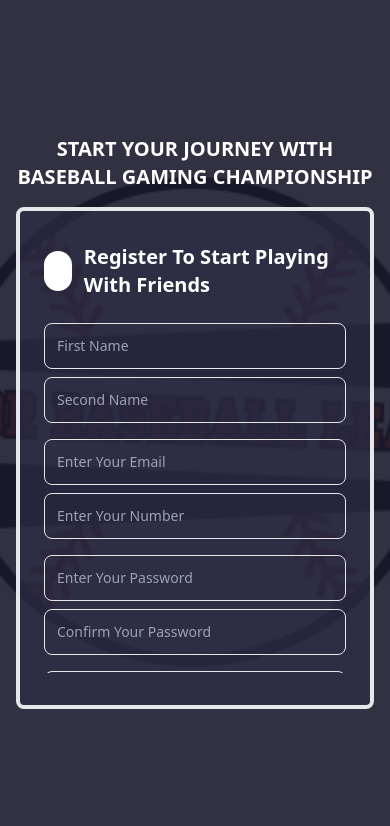
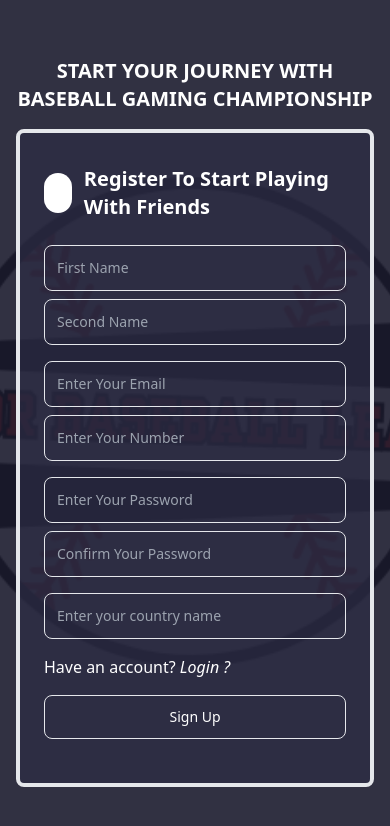
Before and after one commit to DanXtech/MBL-UI, a React (Vite) app: page /register in a window 390 px wide. Shown: the top 826 px of the page. Built offline with nearby package versions, Linux system fonts and the light colour scheme; no server answers; a web font is replaced by a local one.

Commit message:
Update Signup.jsx

```diff
--- a/src/Pages/auth/Signup.jsx
+++ b/src/Pages/auth/Signup.jsx
@@ -1,7 +1,6 @@
 import AuthImage from "../../assets/Red-and-Black-Monogram-Sports-Baseball-Club-Logo.png";
 import Button from "../../components/Button";
 import { Link, useNavigate } from "react-router-dom";
-
 import { useAuth } from "../../context/authContext";
 import { useEffect } from "react";
 
@@ -31,13 +30,13 @@ const Signup = () => {
                 backgroundPosition: "center",
                 backgroundRepeat: "no-repeat",
             }}
-            className="h-screen w-full bg-black relative"
+            className="min-h-screen w-full bg-black relative"
         >
             {/* Overlay for deep black effect */}
             <div className="absolute inset-0 bg-[#1B1B2E] bg-opacity-90"></div>
 
             {/* Content */}
-            <div className="relative z-10 h-full flex flex-col justify-center items-center p-4 lg:p-10 text-white">
+            <div className="relative z-10 min-h-screen flex flex-col justify-center items-center px-4 lg:px-10 text-white">
                 <h2 className="text-xl mb-4 text-center lg:text-3xl lg:mb-8 font-black uppercase">
                     Start your journey with baseball gaming championship
                 </h2>
@@ -53,7 +52,7 @@ const Signup = () => {
                         </div>
 
                         {/* Form Fields */}
-                        <div className="flex flex-col gap-4 h-[350px] lg:h-full scrollbar-none overflow-y-auto">
+                        <div className="flex flex-col gap-4 max-h-[60vh] lg:max-h-full scrollbar-none overflow-y-auto">
                             <div className="flex flex-col lg:flex-row gap-2">
                                 <input
                                     type="text"
@@ -119,7 +118,7 @@ const Signup = () => {
 
                             <button
                                 onClick={handleGoogleSignIn}
-                                className="cursor-pointer bg-blue-500 hover:bg-blue-600 text-white p-3 rounded-lg"
+                                className="cursor-pointer bg-blue-500 hover:bg-blue-600 text-white p-3 rounded-lg w-full"
                             >
                                 Sign in with Google Account
                             </button>
```
